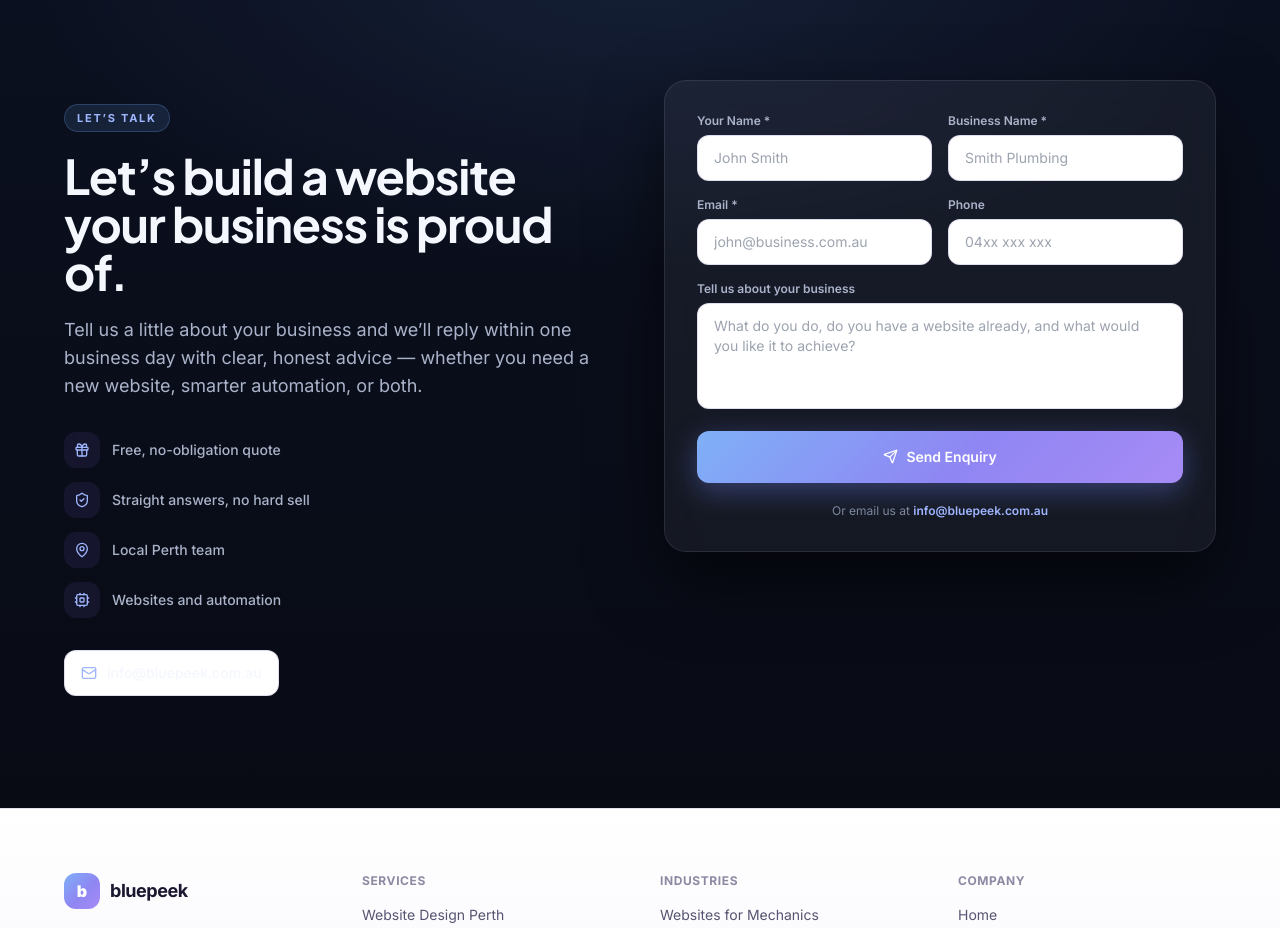
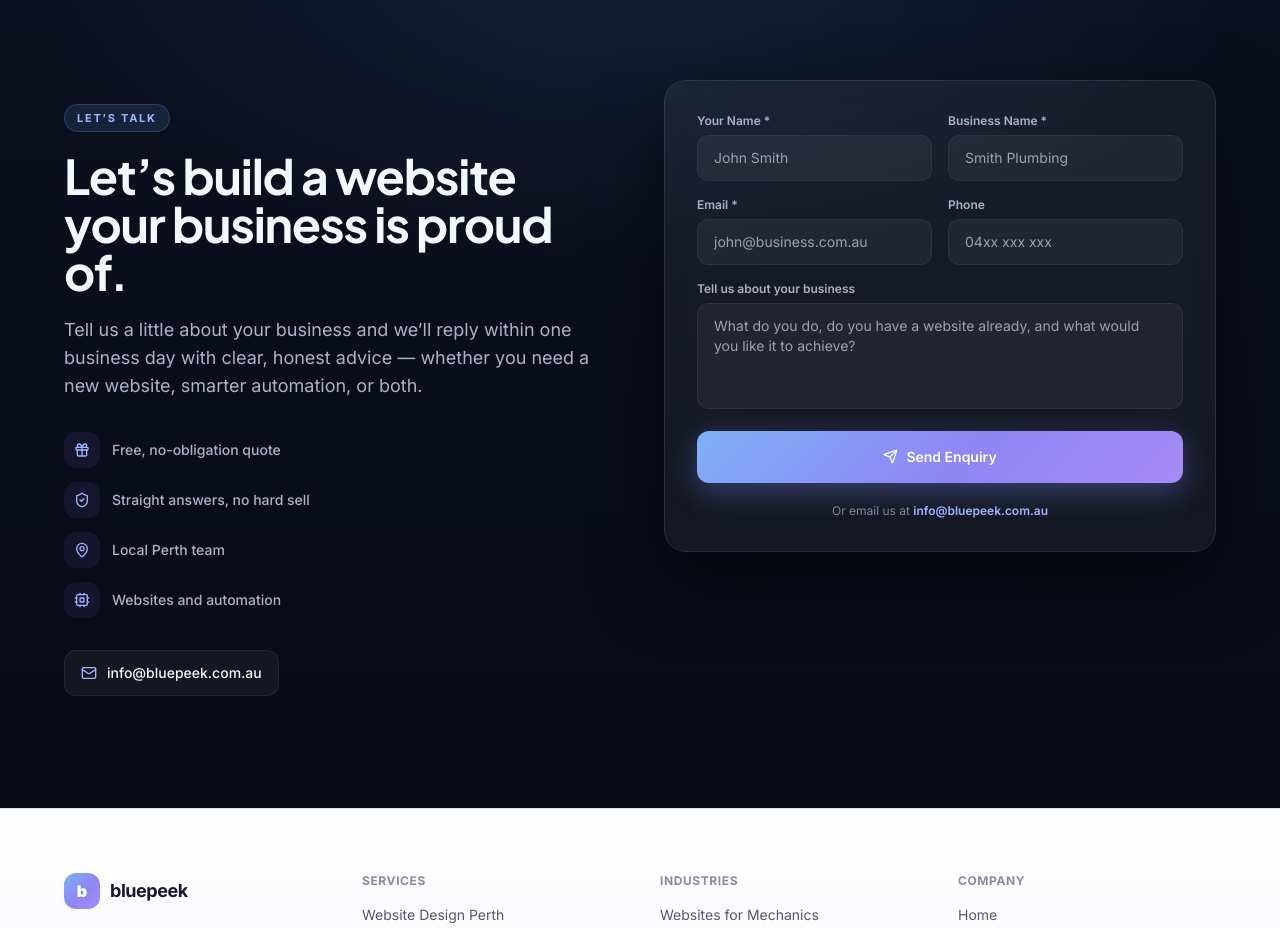
Before and after one commit to zachcolvillez-stack/bluepeek-website, a Next.js app: page / in a window 1280 px wide. Shown: the part 8960-9888 px from the top of the page. Built offline with nearby package versions, Linux system fonts and the light colour scheme.

Commit message:
auto-save: Contact.jsx

```diff
--- a/components/Contact.jsx
+++ b/components/Contact.jsx
@@ -41,7 +41,7 @@ export default function Contact() {
   }
 
   const inp = "w-full rounded-xl px-4 py-3 text-sm transition-all focus:outline-none"
-  const inpStyle = { background: '#ffffff', border: '1px solid rgba(99,91,168,0.20)', color: '#f4f7fd' }
+  const inpStyle = { background: 'rgba(255,255,255,0.05)', border: '1px solid rgba(99,91,168,0.20)', color: '#f4f7fd' }
   const onFocus = (e) => { e.target.style.borderColor = '#9b87f5' }
   const onBlur  = (e) => { e.target.style.borderColor = 'rgba(99,91,168,0.20)' }
 
@@ -73,7 +73,7 @@ export default function Contact() {
 
           <a href={`mailto:${CONTACT_EMAIL}`}
             className="inline-flex items-center gap-2.5 px-4 py-3 rounded-xl font-medium text-sm"
-            style={{ background: '#ffffff', border: '1px solid rgba(99,91,168,0.20)', color: '#f4f7fd' }}>
+            style={{ background: 'rgba(255,255,255,0.05)', border: '1px solid rgba(99,91,168,0.20)', color: '#f4f7fd' }}>
             <Mail size={16} style={{ color: '#9fb6ff' }} />
             {CONTACT_EMAIL}
           </a>
```
